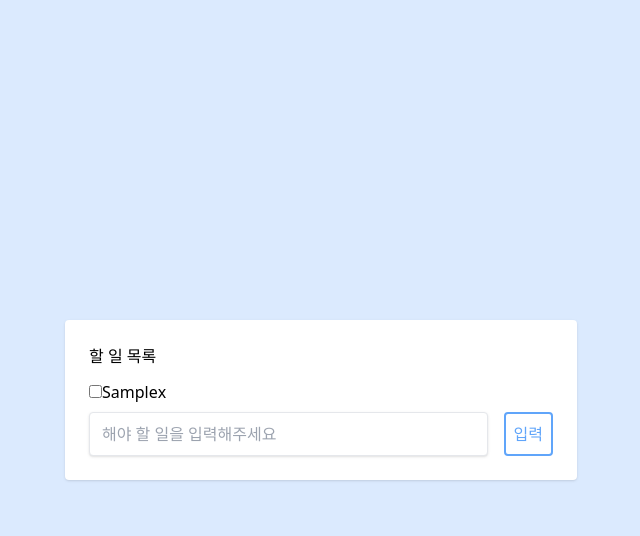
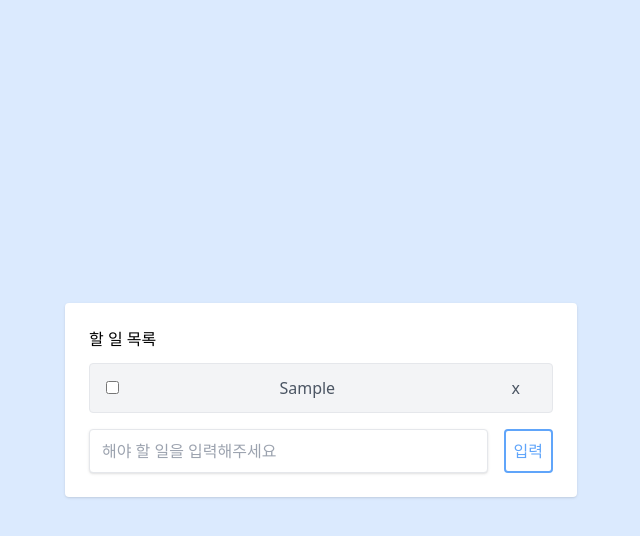
Before and after one commit to GarbageCode1984/react-todo-app, a React (Create React App) app: page / in a window 1280 px wide. Both pictures are taken after typing "Sample" into the empty fields and a click on the input "입력". Shown: the top 536 px of the page, without its empty margins (319-959 px from the left). Built offline with nearby package versions, Linux system fonts and the light colour scheme; the HTML template or start-up script is replaced by a standard one.

Commit message:
Drag and Drop 기능 추가

```diff
--- a/package.json
+++ b/package.json
@@ -8,6 +8,7 @@
     "@testing-library/user-event": "^13.5.0",
     "node-sass": "^7.0.3",
     "react": "^18.2.0",
+    "react-beautiful-dnd": "^13.1.1",
     "react-dom": "^18.2.0",
     "react-scripts": "5.0.1",
     "web-vitals": "^2.1.4"
--- a/src/components/List.jsx
+++ b/src/components/List.jsx
@@ -1,4 +1,5 @@
 import React from "react";
+import { DragDropContext, Draggable, Droppable } from "react-beautiful-dnd";
 
 function List({ todoDatas, setTodoDatas }) {
     const handleCompleChange = (id) => {
@@ -14,15 +15,63 @@ function List({ todoDatas, setTodoDatas }) {
         let newTodoData = todoDatas.filter((data) => data.id !== id);
         setTodoDatas(newTodoData);
     };
+
+    const handleEnd = (result) => {
+        console.log(result);
+
+        if (!result.destination) return;
+
+        const newTodoDatas = [...todoDatas];
+        const [reorderedItem] = newTodoDatas.splice(result.source.index, 1);
+        newTodoDatas.splice(result.destination.index, 0, reorderedItem);
+
+        setTodoDatas(newTodoDatas);
+    };
+
     return (
         <div>
-            {todoDatas.map((data) => (
-                <div key={data.id}>
-                    <input type="checkbox" defaultChecked={false} onChange={() => handleCompleChange(data.id)} />
-                    {data.title}
-                    <button onClick={() => handleClick(data.id)}>x</button>
-                </div>
-            ))}
+            <DragDropContext onDragEnd={handleEnd}>
+                <Droppable droppableId="todo">
+                    {(provided) => (
+                        <div {...provided.droppableProps} ref={provided.innerRef}>
+                            {todoDatas.map((data, index) => (
+                                <Draggable key={data.id} draggableId={data.id.toString()} index={index}>
+                                    {(provided, snapshot) => (
+                                        <div
+                                            key={data.id}
+                                            {...provided.draggableProps}
+                                            ref={provided.innerRef}
+                                            {...provided.dragHandleProps}
+                                            className={`${snapshot.isDragging ? "bg-gray-400" : "bg-gray-100"}
+                                            flex items-center justify-between w-full px-4 py-1 my-2 text-gray-600 border rounded`}
+                                        >
+                                            <div className="items-center">
+                                                <input
+                                                    type="checkbox"
+                                                    defaultChecked={false}
+                                                    onChange={() => handleCompleChange(data.id)}
+                                                />
+                                            </div>
+                                            <span className={data.completed ? "line-through" : undefined}>
+                                                {data.title}
+                                            </span>
+                                            <div className="items-center">
+                                                <button
+                                                    className="px-4 py-2 float-right"
+                                                    onClick={() => handleClick(data.id)}
+                                                >
+                                                    x
+                                                </button>
+                                            </div>
+                                        </div>
+                                    )}
+                                </Draggable>
+                            ))}
+                            {provided.placeholder}
+                        </div>
+                    )}
+                </Droppable>
+            </DragDropContext>
         </div>
     );
 }
--- a/src/index.js
+++ b/src/index.js
@@ -1,15 +1,11 @@
-import React from 'react';
-import ReactDOM from 'react-dom/client';
-import './index.css';
-import App from './App';
-import reportWebVitals from './reportWebVitals';
+import React from "react";
+import ReactDOM from "react-dom/client";
+import "./index.css";
+import App from "./App";
+import reportWebVitals from "./reportWebVitals";
 
-const root = ReactDOM.createRoot(document.getElementById('root'));
-root.render(
-  <React.StrictMode>
-    <App />
-  </React.StrictMode>
-);
+const root = ReactDOM.createRoot(document.getElementById("root"));
+root.render(<App />);
 
 // If you want to start measuring performance in your app, pass a function
 // to log results (for example: reportWebVitals(console.log))
```
Also changed, not shown: 1 other file (tests, documents, lock files or other folders).
